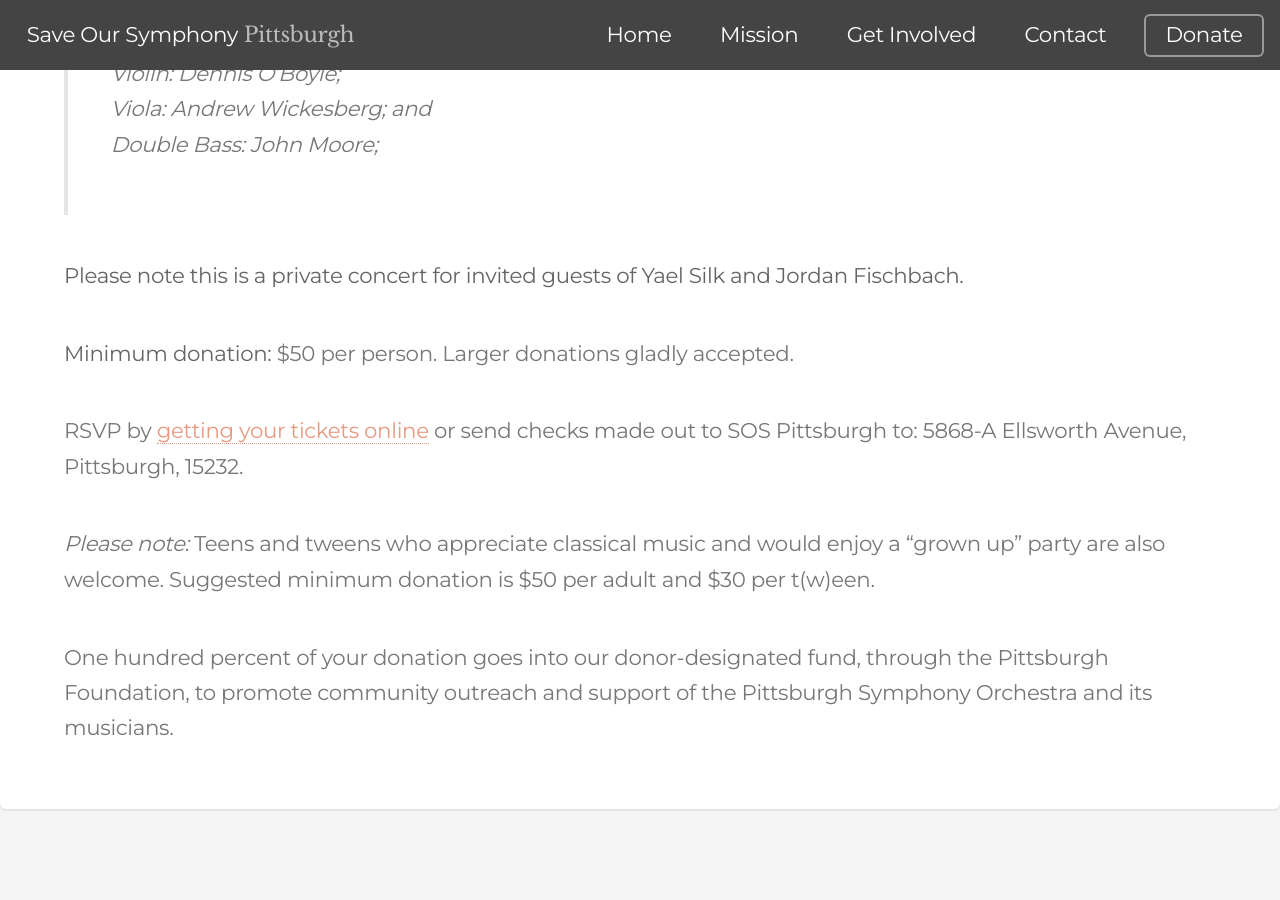
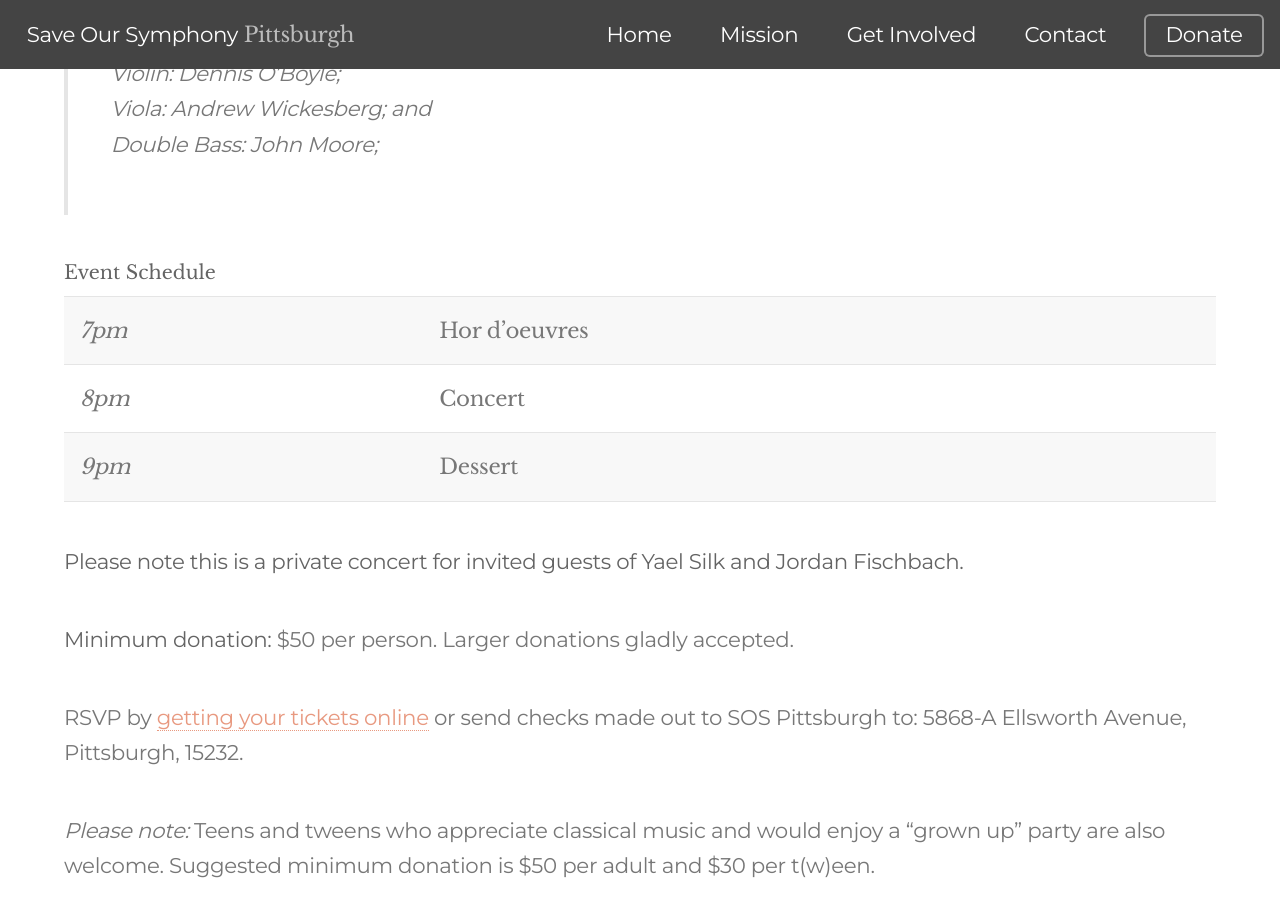
Before and after one commit to daraghbyrne/sospittsburgh, a Jekyll site: the page built from _posts/events/2017-11-04-recital-silk-fischbach.markdown, in a window 1280 px wide and 900 px high, scrolled down 658 px. Built offline with Jekyll 4.4.1, drawn with Linux system fonts in a browser that asks for light colours; nearby versions of some CDN libraries; library files that are not in the unit come from our copies.

Commit message:
adding schedule

```diff
--- a/_posts/events/2017-11-04-recital-silk-fischbach.markdown
+++ b/_posts/events/2017-11-04-recital-silk-fischbach.markdown
@@ -17,6 +17,13 @@
 > _Viola:_ Andrew Wickesberg; and <br/>
 > _Double Bass:_ John Moore;
 
+##### Event Schedule
+
+| _7pm_  | Hor d’oeuvres  |
+| _8pm_  | Concert  |
+| _9pm_  | Dessert  |
+
+
 __Please note this is a private concert for invited guests of Yael Silk and Jordan Fischbach.__
 
 __Minimum donation:__ $50 per person. Larger donations gladly accepted.
```
